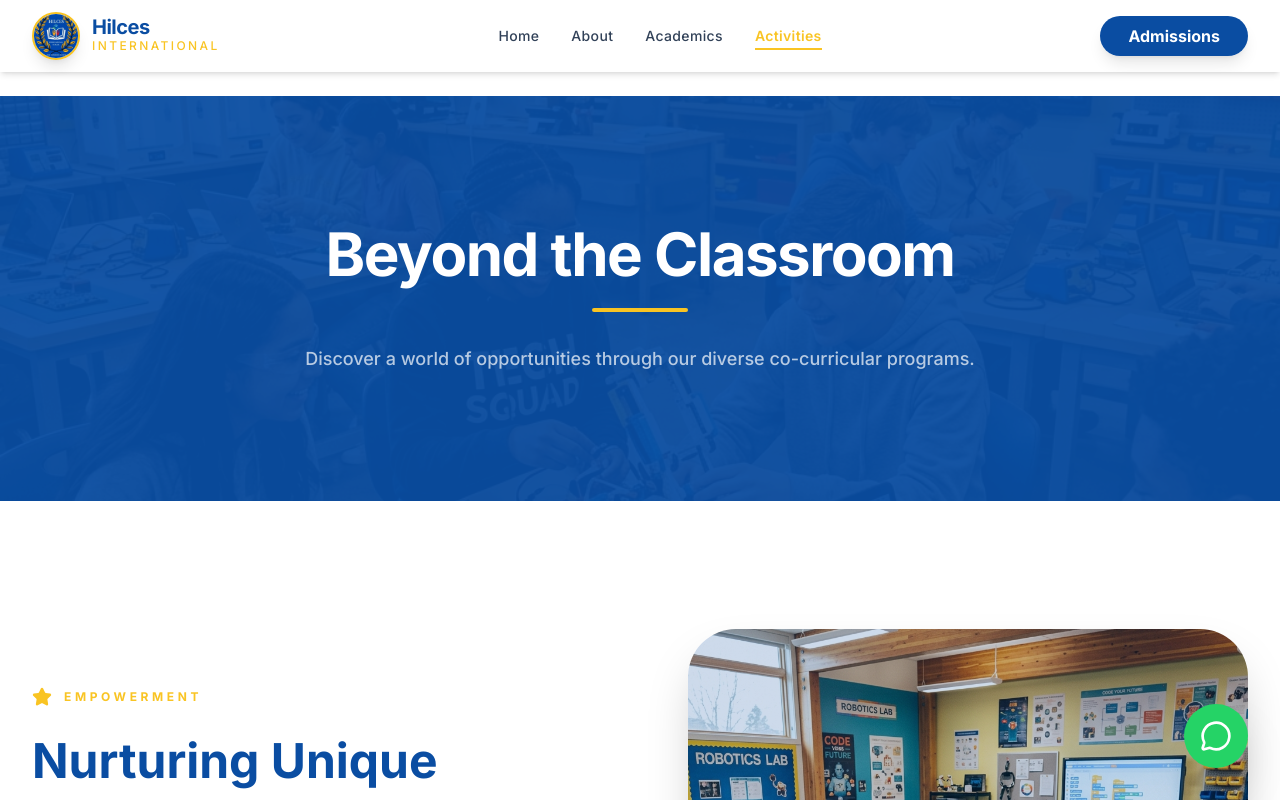
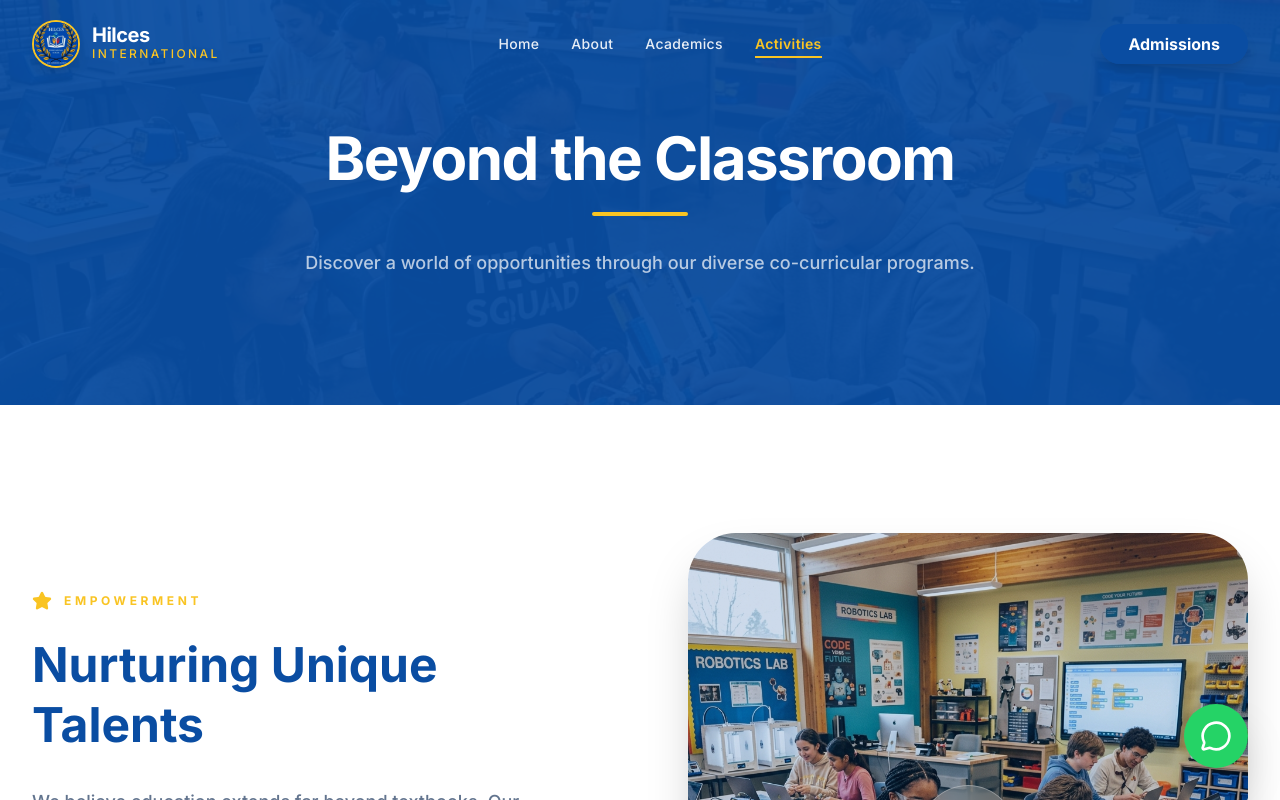
Before and after one commit to danielagblo/Hilces-School, a Next.js app: page /activities in a window 1280 px wide. Shown: the top 800 px of the page. Built offline with nearby package versions, Linux system fonts and the light colour scheme.

Commit message:
feat: implement site navigation component and initial pages for About and Academics sections

```diff
--- a/app/about/page.tsx
+++ b/app/about/page.tsx
@@ -6,7 +6,7 @@ import { Target, Compass, Award, Globe } from "lucide-react";
 
 export default function About() {
   return (
-    <div className="pt-24 pb-16">
+    <div className="pb-16">
       {/* Header */}
       <div className="bg-primary text-white py-32 px-4 text-center relative overflow-hidden">
         <div className="absolute inset-0 opacity-10">
--- a/app/academics/page.tsx
+++ b/app/academics/page.tsx
@@ -6,7 +6,7 @@ import { BookOpen, Microscope, Globe, LayoutList, CheckCircle2 } from "lucide-re
 
 export default function Academics() {
   return (
-    <div className="pt-24 pb-16">
+    <div className="pb-16">
       {/* Header */}
       <div className="bg-primary text-white py-32 px-4 text-center relative overflow-hidden">
         <div className="absolute top-0 right-0 w-96 h-96 bg-gold/5 rounded-full blur-3xl -translate-y-1/2 translate-x-1/2"></div>
--- a/app/activities/page.tsx
+++ b/app/activities/page.tsx
@@ -40,7 +40,7 @@ const activities = [
 
 export default function Activities() {
   return (
-    <div className="pt-24 pb-16">
+    <div className="pb-16">
       {/* Header */}
       <div className="bg-primary text-white py-32 px-4 text-center relative overflow-hidden">
         <div className="absolute top-0 left-0 w-full h-full opacity-5">
--- a/app/admissions/page.tsx
+++ b/app/admissions/page.tsx
@@ -6,7 +6,7 @@ import { Calendar, CheckCircle2, Home, MessageCircle, Phone, ArrowRight, ShieldC
 
 export default function Admissions() {
   return (
-    <div className="pt-24 pb-16">
+    <div className="pb-16">
       {/* Header */}
       <div className="bg-primary text-white py-32 px-4 text-center relative overflow-hidden">
         <div className="absolute top-0 right-0 w-full h-full opacity-10">
--- a/components/Navbar.tsx
+++ b/components/Navbar.tsx
@@ -20,10 +20,10 @@ export default function Navbar() {
   }, []);
 
   const isHome = pathname === "/";
-  const navBg = isScrolled || !isHome ? 'bg-white/95 backdrop-blur-md shadow-md py-3' : 'bg-transparent py-5';
-  const textColor = isScrolled || !isHome ? 'text-slate-700' : 'text-white/90';
-  const logoTextColor = isScrolled || !isHome ? 'text-primary' : 'text-white';
-  const menuBtnColor = isScrolled || !isHome ? 'text-primary' : 'text-white';
+  const navBg = isScrolled ? 'bg-white/95 backdrop-blur-md shadow-md py-3' : 'bg-transparent py-5';
+  const textColor = isScrolled ? 'text-slate-700' : 'text-white/90';
+  const logoTextColor = isScrolled ? 'text-primary' : 'text-white';
+  const menuBtnColor = isScrolled ? 'text-primary' : 'text-white';
 
   const navLinks = [
     { name: "Home", path: "/" },
```
